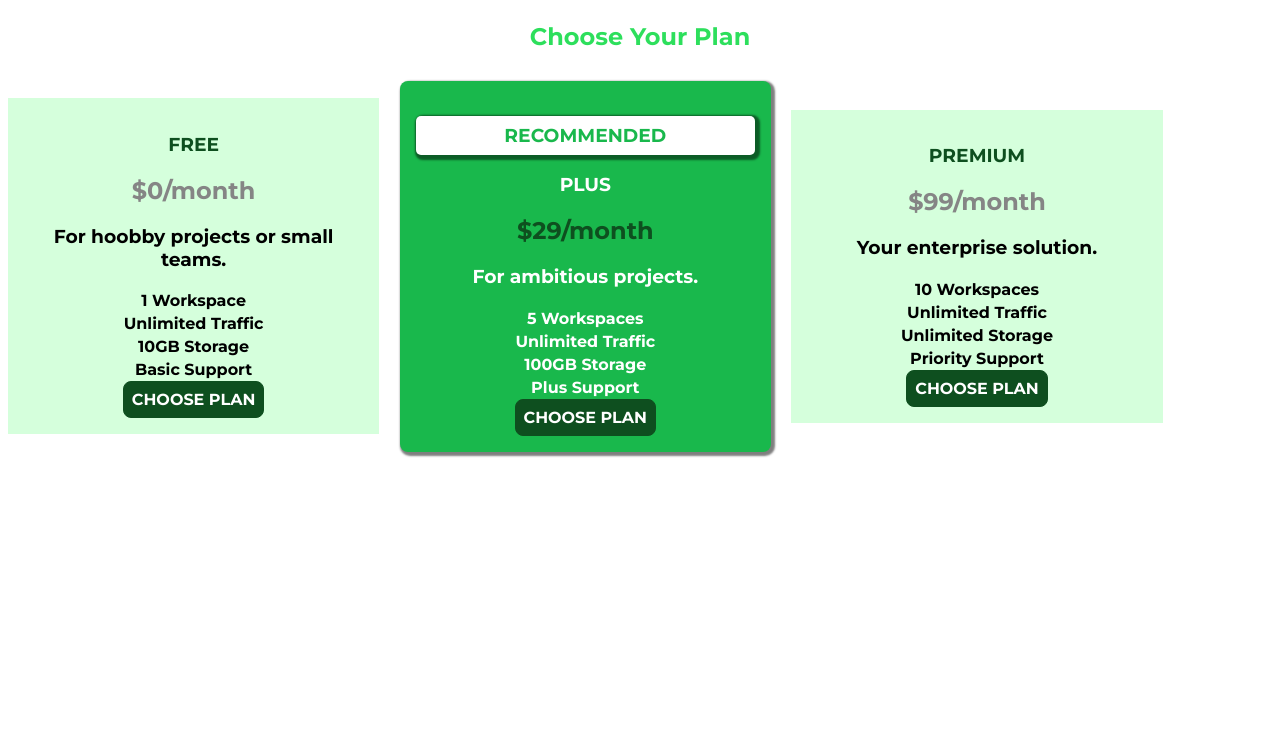
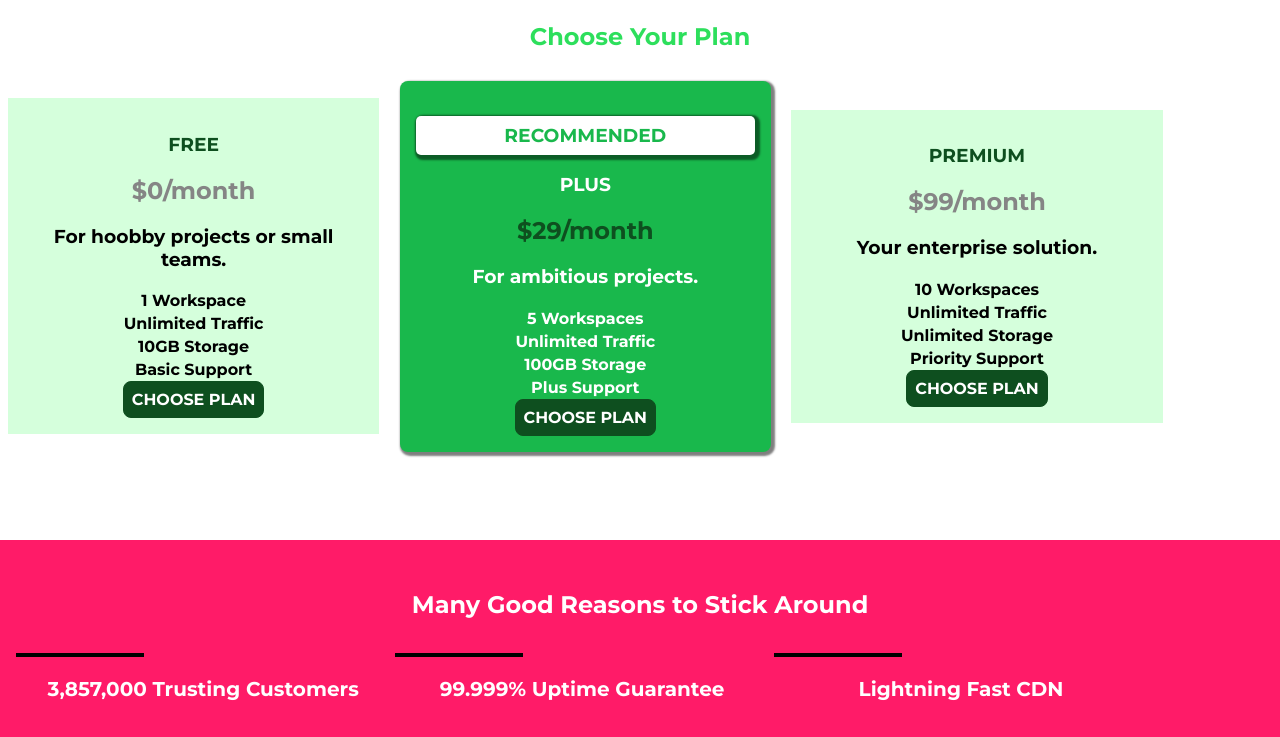
Before and after one commit to Tristverm/git-github, a plain HTML site: page index.html in a window 1280 px wide. Shown: the part 576-1313 px from the top of the page. Before the commit the page ends 1036 px from the top, so only its background shows below. Drawn offline with Linux system fonts and the light colour scheme.

Commit message:
made some new changes

```diff
--- a/index.html
+++ b/index.html
@@ -87,6 +87,29 @@
                 </article>
             </div>
         </section>
+        <section id="key-features">
+            <h1 class="Section-Title">Many Good Reasons to Stick Around</h1>
+            <ul class="Key-feature__list">
+                <li class="Key-feature">
+                    <div class="key-feature__image">
+
+                    </div>
+                    <p class="Key-feature__description">3,857,000 Trusting Customers</p>
+                </li>
+                <li class="Key-feature">
+                    <div class="key-feature__image">
+
+                    </div>
+                    <p class="Key-feature__description">99.999% Uptime Guarantee</p>
+                </li>
+                <li class="Key-feature">
+                    <div class="key-feature__image">
+
+                    </div>
+                    <p class="Key-feature__description">Lightning Fast CDN</p>
+                </li>
+            </ul>
+        </section>
     </main>
 </body>
 
--- a/main.css
+++ b/main.css
@@ -83,6 +83,41 @@
 /* h1 {
     font-family: sans-serif;
 } */
+#key-features {
+    background: #ff1b68;
+    margin-top: 80px;
+    padding: 16px;
+}
+#key-features > .Section-Title {
+    color: white;
+    margin: 32px;
+
+}
+.Key-feature__list {
+margin: 0;
+padding: 0;
+list-style: none;
+}
+.Key-feature {
+    display: inline-block;
+    width: 30%;
+    text-align: center;
+    vertical-align: top;
+
+}
+.key-feature__image {
+    background: #ffcede;
+    width: 128px;
+    border: 2px solid ;
+}
+
+.Key-feature__description {
+    text-align: center;
+    font-weight: bold;
+    color: white;
+    font-size: 20px;
+}
+
 .button {
     background: #0e4f1f;
     color: white;
@@ -93,7 +128,10 @@
     font-weight: bold;
     cursor: pointer;
 }
-
+.button:hover , .button:active {
+    background: white;
+    color: #0e4f1f;
+}
 .main-header {
     width: 100%;
     background: #2ddf5c ;
```
